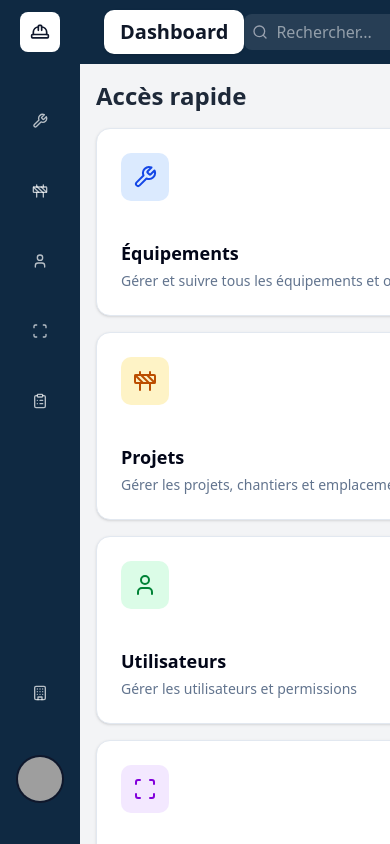
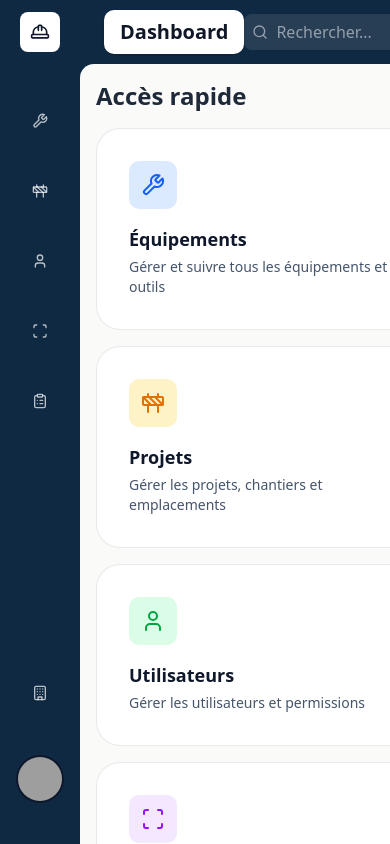
Before and after one commit to For-Hives/ForTooling, a Next.js app: page /app in a window 390 px wide. Shown: the top 844 px of the page. Built offline with nearby package versions, Linux system fonts and the light colour scheme; grey boxes are pictures that could not be loaded.

Commit message:
feat(ui): enhance dashboard with spotlight cards
- Replace existing card components with new SpotlightCard
- Update quick links styling for better visibility
- Implement dynamic spotlight effect on hover
- Refactor layout to improve responsiveness and user experience

```diff
--- a/src/app/app/layout.tsx
+++ b/src/app/app/layout.tsx
@@ -9,9 +9,9 @@ export default function AppLayout({ children }: { children: React.ReactNode }) {
 		<div className={`h-full min-h-screen`}>
 			<SidebarProvider defaultOpen={true}>
 				<AppSidebar />
-				<div className='ml-20 min-h-screen w-full'>
+				<div className='ml-20 min-h-screen w-full bg-[#0f2942]'>
 					<TopBar />
-					<main className='min-h-[calc(100vh-4rem)] w-full overflow-auto bg-gray-100'>
+					<main className='min-h-[calc(100vh-4rem)] w-full overflow-auto rounded-tl-xl bg-stone-50'>
 						<div className='h-full w-full max-w-full p-4'>{children}</div>
 					</main>
 				</div>
--- a/src/app/app/page.tsx
+++ b/src/app/app/page.tsx
@@ -1,10 +1,7 @@
-import {
-	Card,
-	CardContent,
-	CardDescription,
-	CardHeader,
-	CardTitle,
-} from '@/components/ui/card'
+'use client'
+
+import { CardContent, CardDescription, CardTitle } from '@/components/ui/card'
+import SpotlightCard from '@/components/ui/spotlight-card'
 import {
 	Construction,
 	Wrench,
@@ -18,42 +15,60 @@ import Link from 'next/link'
 export default function Dashboard() {
 	const quickLinks = [
 		{
-			color: 'bg-blue-100 text-blue-700',
+			color: 'text-blue-600',
+			bgColor: 'bg-blue-100',
+			spotlightColor:
+				'rgba(59, 130, 246, 0.25)' as `rgba(${number}, ${number}, ${number}, ${number})`,
 			description: 'Gérer et suivre tous les équipements et outils',
 			href: '/app/equipments',
 			icon: Wrench,
 			title: 'Équipements',
 		},
 		{
-			color: 'bg-amber-100 text-amber-700',
+			color: 'text-amber-600',
+			bgColor: 'bg-amber-100',
+			spotlightColor:
+				'rgba(245, 158, 11, 0.25)' as `rgba(${number}, ${number}, ${number}, ${number})`,
 			description: 'Gérer les projets, chantiers et emplacements',
 			href: '/app/projects',
 			icon: Construction,
 			title: 'Projets',
 		},
 		{
-			color: 'bg-green-100 text-green-700',
+			color: 'text-green-600',
+			bgColor: 'bg-green-100',
+			spotlightColor:
+				'rgba(34, 197, 94, 0.25)' as `rgba(${number}, ${number}, ${number}, ${number})`,
 			description: 'Gérer les utilisateurs et permissions',
 			href: '/app/users',
 			icon: User,
 			title: 'Utilisateurs',
 		},
 		{
-			color: 'bg-purple-100 text-purple-700',
+			color: 'text-purple-600',
+			bgColor: 'bg-purple-100',
+			spotlightColor:
+				'rgba(168, 85, 247, 0.25)' as `rgba(${number}, ${number}, ${number}, ${number})`,
 			description: 'Scanner et localiser des équipements',
 			href: '/app/scan',
 			icon: Scan,
 			title: 'Scanner',
 		},
 		{
-			color: 'bg-red-100 text-red-700',
+			color: 'text-red-600',
+			bgColor: 'bg-red-100',
+			spotlightColor:
+				'rgba(239, 68, 68, 0.25)' as `rgba(${number}, ${number}, ${number}, ${number})`,
 			description: 'Rapports et inventaire complet',
 			href: '/app/inventory',
 			icon: ClipboardList,
 			title: 'Inventaire',
 		},
 		{
-			color: 'bg-indigo-100 text-indigo-700',
+			color: 'text-indigo-600',
+			bgColor: 'bg-indigo-100',
+			spotlightColor:
+				'rgba(99, 102, 241, 0.25)' as `rgba(${number}, ${number}, ${number}, ${number})`,
 			description: 'Paramètres et configuration',
 			href: '/app/organization',
 			icon: Building,
@@ -69,23 +84,27 @@ export default function Dashboard() {
 			<div className='grid w-full grid-cols-1 gap-4 sm:grid-cols-2 lg:grid-cols-3'>
 				{quickLinks.map(link => (
 					<Link href={link.href} key={link.title} className='group block'>
-						<Card className='h-full transition-all hover:shadow-md'>
-							<CardHeader className='pb-2'>
+						<SpotlightCard
+							className='h-full bg-white transition-all hover:shadow-md'
+							spotlightColor={link.spotlightColor}
+						>
+							<div className='flex flex-col space-y-4'>
 								<div
-									className={`flex h-12 w-12 items-center justify-center rounded-lg ${link.color}`}
+									className={`flex h-12 w-12 items-center justify-center rounded-lg ${link.bgColor}`}
 								>
-									<link.icon className='h-6 w-6' />
+									<link.icon className={`h-6 w-6 ${link.color}`} />
 								</div>
-							</CardHeader>
-							<CardContent>
-								<CardTitle className='group-hover:text-primary text-lg transition-colors'>
-									{link.title}
-								</CardTitle>
-								<CardDescription className='mt-1 text-sm'>
-									{link.description}
-								</CardDescription>
-							</CardContent>
-						</Card>
+
+								<div>
+									<CardTitle className='group-hover:text-primary text-lg text-slate-900 transition-colors'>
+										{link.title}
+									</CardTitle>
+									<CardDescription className='mt-1 text-sm text-slate-600'>
+										{link.description}
+									</CardDescription>
+								</div>
+							</div>
+						</SpotlightCard>
 					</Link>
 				))}
 			</div>
--- a/src/components/app/top-bar.tsx
+++ b/src/components/app/top-bar.tsx
@@ -19,7 +19,7 @@ export function TopBar() {
 	const pageTitle = getPageTitle()
 
 	return (
-		<header className='flex h-16 w-full shrink-0 items-center justify-between bg-[#0f2942] px-6 text-white'>
+		<header className='relative flex h-16 w-full shrink-0 items-center justify-between bg-[#0f2942] px-6 text-white'>
 			<div className='flex flex-1 items-center gap-2'>
 				<div className='rounded-lg bg-white px-4 py-2 text-gray-900 shadow-sm'>
 					<h1 className='text-xl font-semibold'>{pageTitle}</h1>
--- /dev/null
+++ b/src/components/ui/spotlight-card.tsx
@@ -0,0 +1,70 @@
+import React, { useRef, useState } from 'react'
+
+interface Position {
+	x: number
+	y: number
+}
+
+interface SpotlightCardProps extends React.PropsWithChildren {
+	className?: string
+	spotlightColor?: `rgba(${number}, ${number}, ${number}, ${number})`
+}
+
+const SpotlightCard: React.FC<SpotlightCardProps> = ({
+	children,
+	className = '',
+	spotlightColor = 'rgba(255, 255, 255, 0.25)',
+}) => {
+	const divRef = useRef<HTMLDivElement>(null)
+	const [isFocused, setIsFocused] = useState<boolean>(false)
+	const [position, setPosition] = useState<Position>({ x: 0, y: 0 })
+	const [opacity, setOpacity] = useState<number>(0)
+
+	const handleMouseMove: React.MouseEventHandler<HTMLDivElement> = e => {
+		if (!divRef.current || isFocused) return
+
+		const rect = divRef.current.getBoundingClientRect()
+		setPosition({ x: e.clientX - rect.left, y: e.clientY - rect.top })
+	}
+
+	const handleFocus = () => {
+		setIsFocused(true)
+		setOpacity(0.6)
+	}
+
+	const handleBlur = () => {
+		setIsFocused(false)
+		setOpacity(0)
+	}
+
+	const handleMouseEnter = () => {
+		setOpacity(0.6)
+	}
+
+	const handleMouseLeave = () => {
+		setOpacity(0)
+	}
+
+	return (
+		<div
+			ref={divRef}
+			onMouseMove={handleMouseMove}
+			onFocus={handleFocus}
+			onBlur={handleBlur}
+			onMouseEnter={handleMouseEnter}
+			onMouseLeave={handleMouseLeave}
+			className={`relative overflow-hidden rounded-3xl border border-neutral-800/10 bg-neutral-900 p-8 ${className}`}
+		>
+			<div
+				className='pointer-events-none absolute inset-0 opacity-0 transition-opacity duration-500 ease-in-out'
+				style={{
+					opacity,
+					background: `radial-gradient(circle at ${position.x}px ${position.y}px, ${spotlightColor}, transparent 80%)`,
+				}}
+			/>
+			{children}
+		</div>
+	)
+}
+
+export default SpotlightCard
```
